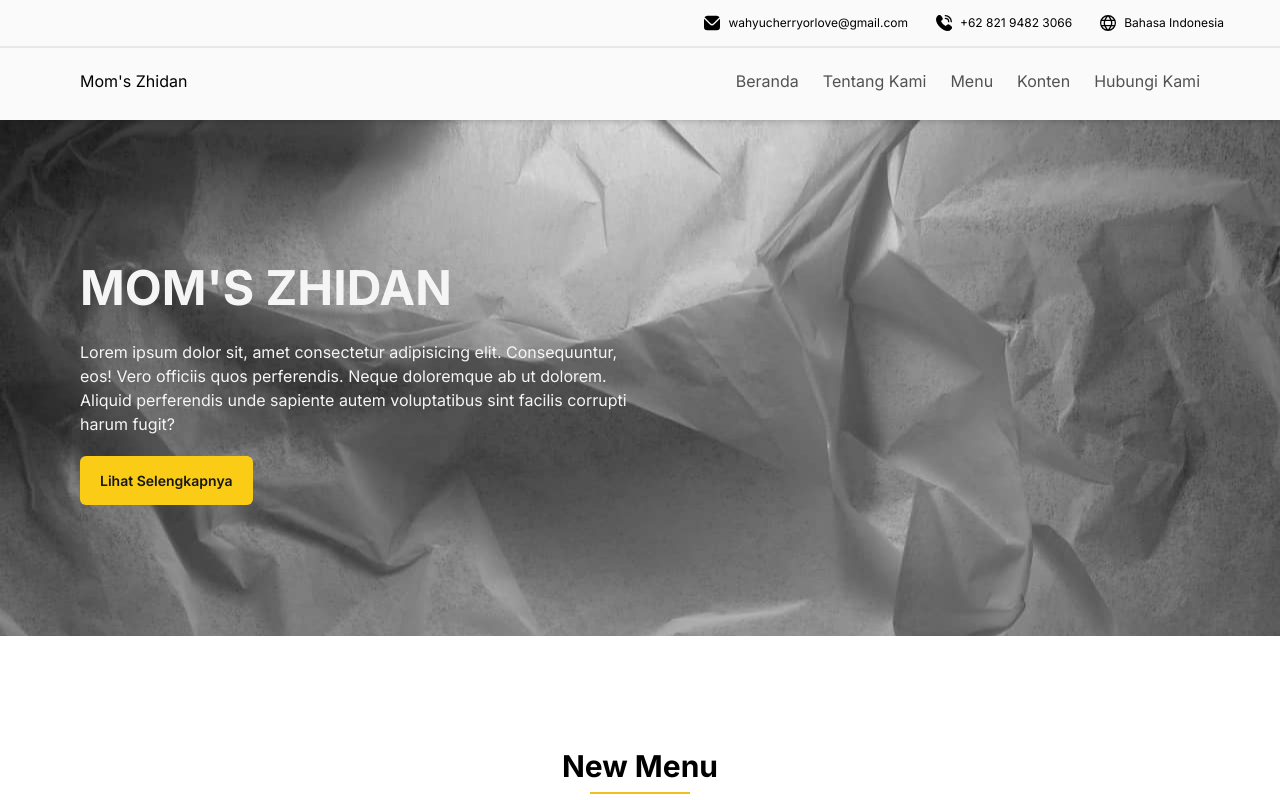
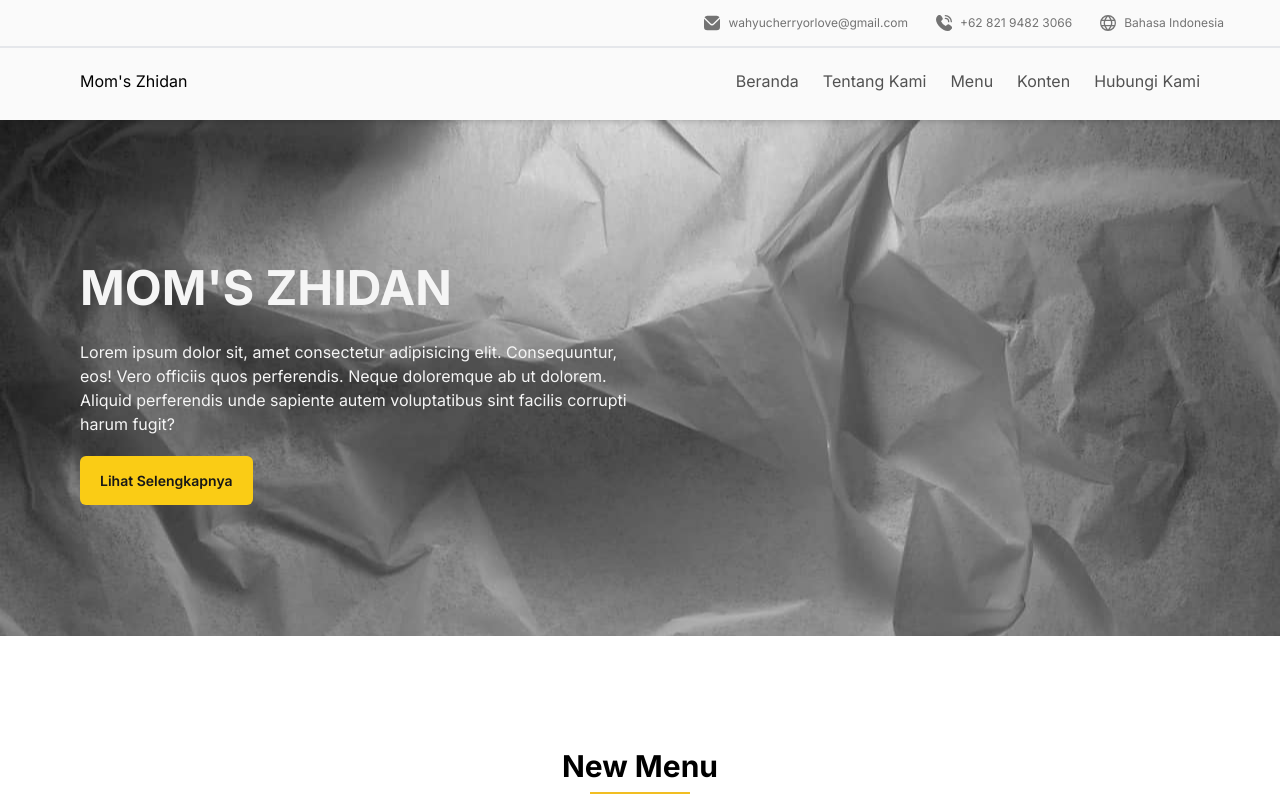
Before and after one commit to wahyucherryorlove/mzhidan, a Next.js app: page / in a window 1280 px wide. Shown: the top 800 px of the page. Built offline with nearby package versions, Linux system fonts and the light colour scheme.

Commit message:
Merubah style untuk navbar info

```diff
--- a/src/components/navigasi/NavInfo.tsx
+++ b/src/components/navigasi/NavInfo.tsx
@@ -9,16 +9,25 @@ export function NavInfo() {
     <div className="h-[38%] flex items-center justify-end px-14">
       <div className=""></div>
       <div className="flex items-center gap-x-7">
-        <Link href="" className="text-xs flex gap-x-2 items-center">
-          <GmailIcons className="w-4 h-4" />
+        <Link
+          href=""
+          className="text-xs flex gap-x-2 text-neutral-500 items-center"
+        >
+          <GmailIcons className="w-4 h-4 fill-neutral-500" />
           wahyucherryorlove@gmail.com
         </Link>
-        <Link href="" className="text-xs flex gap-x-2 items-center">
-          <PhoneIcons className="w-4 h-4" />
+        <Link
+          href=""
+          className="text-xs flex gap-x-2 text-neutral-500 items-center"
+        >
+          <PhoneIcons className="w-4 h-4 fill-neutral-500" />
           +62 821 9482 3066
         </Link>
-        <Link href="" className="text-xs flex gap-x-2 items-center">
-          <TranslateIcons className="w-4 h-4" />
+        <Link
+          href=""
+          className="text-xs flex gap-x-2 text-neutral-500 items-center"
+        >
+          <TranslateIcons className="w-4 h-4 fill-neutral-500" />
           Bahasa Indonesia
         </Link>
       </div>
```
